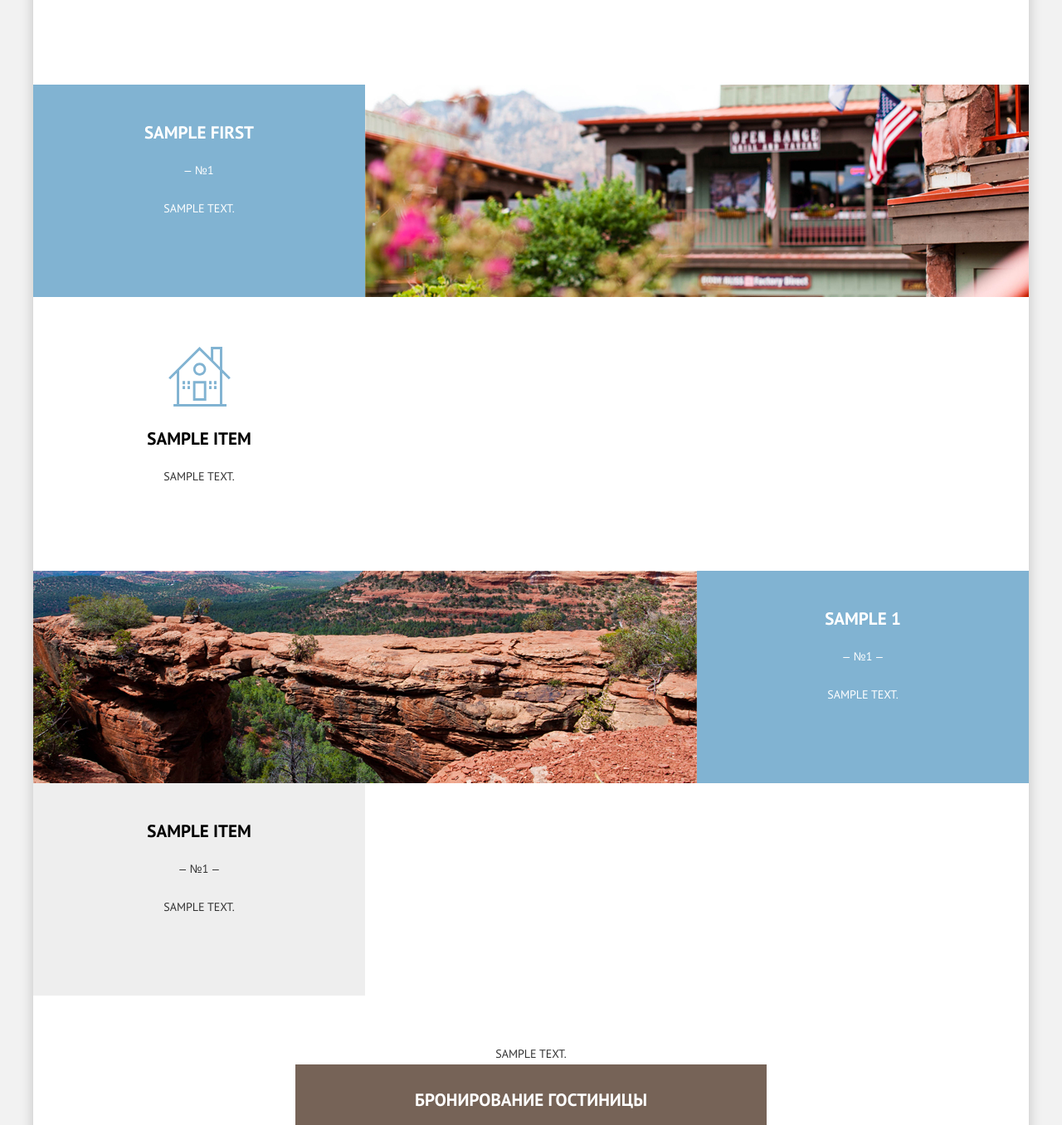
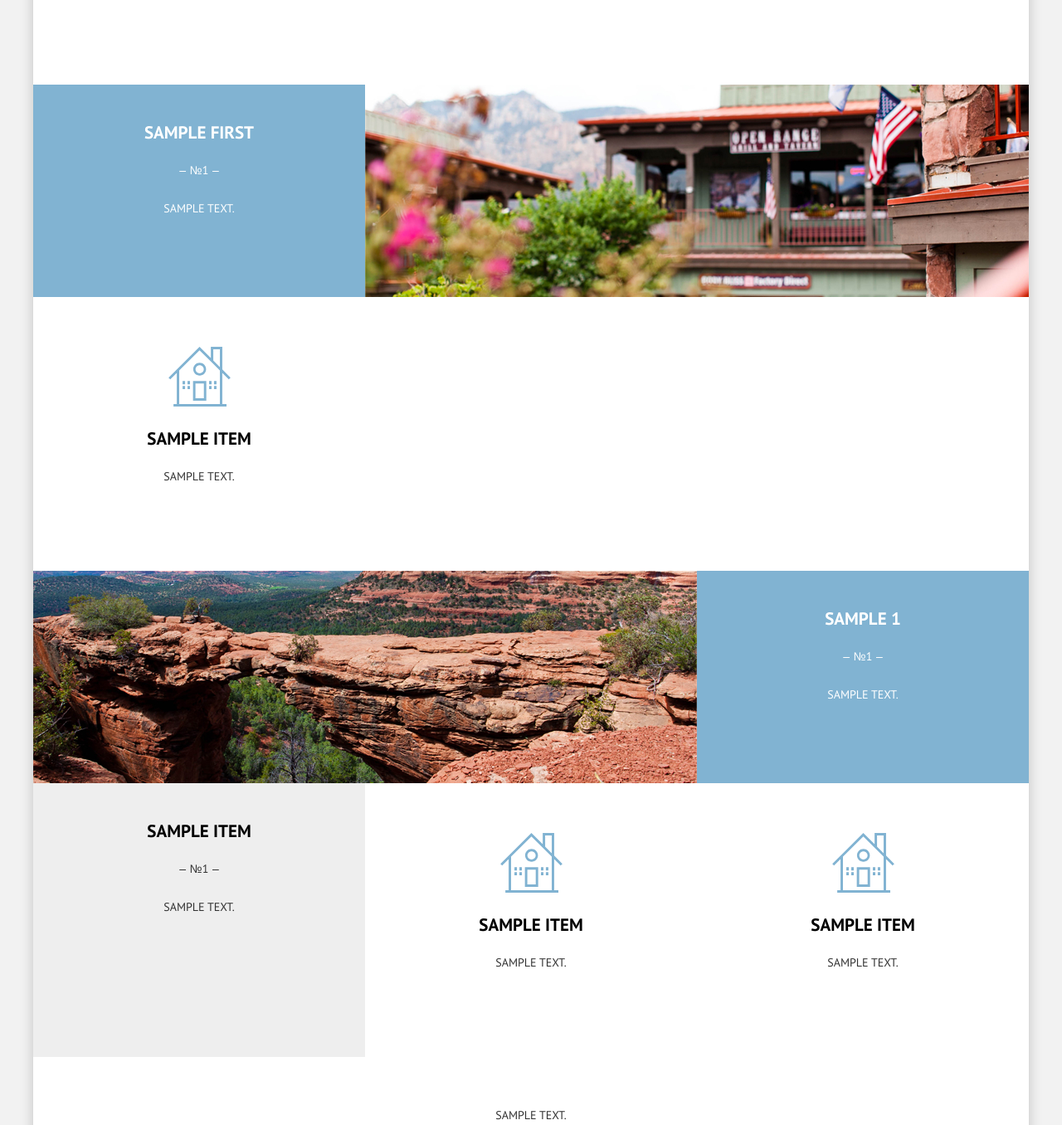
Before and after one commit to garinvit/Garpix, a Django app: template hotels/frontend/templates/index.html in a window 1280 px wide. Shown: the part 678-2034 px from the top of the page at 83% size. Run offline with Django 3.2, Linux system fonts and the light colour scheme; the template is opened without the code that fills it: most values are stand-ins (such as "Sample title", 1, 10 or a date in 2020); some libraries are stand-ins or nearby versions.

Commit message:
add refactoring and footer menu(sociallinks)

```diff
--- a/hotels/backend/hotels/admin/hotels_page.py
+++ b/hotels/backend/hotels/admin/hotels_page.py
@@ -1,8 +1,14 @@
+# from ..models.footer import SocialLink
 from ..models.hotels_page import HotelsPage
 from django.contrib import admin
 from garpix_page.admin import BasePageAdmin
 
+#
+# class SocialLinkInLine(admin.TabularInline):
+#     model = SocialLink
+
 
 @admin.register(HotelsPage)
 class HotelsPageAdmin(BasePageAdmin):
+    # inlines = [SocialLinkInLine]
     pass
--- a/hotels/backend/hotels/admin/one_hotel_page.py
+++ b/hotels/backend/hotels/admin/one_hotel_page.py
@@ -1,9 +1,11 @@
-from ..models.one_hotel_page import OneHotelPage, Comfort
+from ..models.one_hotel_page import OneHotelPage, Comfort, Type
 from django.contrib import admin
 from garpix_page.admin import BasePageAdmin
 
 
 admin.site.register(Comfort)
+admin.site.register(Type)
+
 
 @admin.register(OneHotelPage)
 class OneHotelPageAdmin(BasePageAdmin):
--- a/hotels/backend/index/admin/__init__.py
+++ b/hotels/backend/index/admin/__init__.py
@@ -1,4 +1,2 @@
-from .index_page import IndexPageAdmin, RecommendationAdmin, ReasonAdmin, MainBannerAdmin  # noqa
-
-
+from .index_page import IndexPageAdmin, ReasonAdmin, MainBannerAdmin  # noqa
 from .blank_page import BlankPageAdmin  # noqa
--- a/hotels/backend/index/models/__init__.py
+++ b/hotels/backend/index/models/__init__.py
@@ -1,3 +1,7 @@
 from .index_page import IndexPage  # noqa
 from .blank_page import BlankPage  # noqa
 from .booking import Booking  # noqa
+from .reason import Reason # noqa
+from .recommendation import Recommendation # noqa
+from .banner import MainBanner # noqa
+from .footer import SocialLink # noqa
--- a/hotels/backend/index/models/booking.py
+++ b/hotels/backend/index/models/booking.py
@@ -2,10 +2,10 @@ from django.db import models
 
 
 class Booking(models.Model):
-    date_in = models.CharField(verbose_name='Въезд', max_length=255,)
+    date_in = models.CharField(verbose_name='Въезд', max_length=255, )
     date_out = models.CharField(verbose_name='Выезд', max_length=255)
-    adults = models.PositiveIntegerField()
-    kids = models.PositiveIntegerField()
+    adults_count = models.PositiveIntegerField(verbose_name='Количество взрослых')
+    kids_count = models.PositiveIntegerField(verbose_name='Количество детей')
     created_at = models.DateTimeField(auto_now_add=True, verbose_name='Дата создания')
 
     class Meta:
--- a/hotels/frontend/templates/base.html
+++ b/hotels/frontend/templates/base.html
@@ -25,32 +25,35 @@
 </header>
 {% block main %}
 {% endblock %}
+
+{#{% for menu_item in menus.footer_menu %}#}
+
 <footer class="page-footer main-footer width-container">
     <section class="footer-contacts">
         <h2 class="visually-hidden">Контактная информация</h2>
-        <p>#visitsedona</p>
-        <p>тел: <a class="footer-phone" href="tel:+74956660166">+7(495) 666-01-66</a></p>
+        <p>{{ menus.footer_menu.0.title }}</p>
+        <p>тел: <a class="footer-phone" href="tel:+74956660166">{{ menus.footer_menu.1.title }}</a></p>
     </section>
 
     <section class="footer-social">
         <h2 class="visually-hidden">Ссылки на соцсети</h2>
         <ul>
             <li>
-                <a class="social-button" href="#" aria-label="Твиттэр">
+                <a class="social-button" href="{{ menus.footer_menu.2.get_link }}" aria-label="{{ menus.footer_menu.2.title }}">
                     <svg aria-hidden="true" focusable="false" width="17" height="17" viewBox="0 0 17 17" fill="none" xmlns="http://www.w3.org/2000/svg">
                         <path d="M10.95 1.14409C12.635 0.648089 13.934 1.41409 14.527 2.32309C15.2 2.09209 15.858 1.84209 16.538 1.61509C16.5249 2.30145 16.2117 2.94761 15.681 3.38309C16.366 3.55309 16.985 2.89209 16.985 2.89209C16.816 3.89209 15.979 4.68009 15.422 4.91609C15.191 11.6661 12.247 16.1331 5.34498 15.9981H4.89898C4.48898 15.9981 0.734977 15.5381 0.000976562 14.1111C2.27198 14.3071 3.89398 13.6891 4.69398 12.9341C3.73398 12.6341 2.01498 12.4571 1.71498 9.98409C2.06398 10.0901 2.27898 10.2121 2.90498 10.1031C1.70498 9.24709 0.373977 8.53009 0.447977 6.33009C0.732977 6.65809 1.51498 6.86609 1.78798 6.80209C1.08498 6.56109 -0.182023 3.44209 0.893977 1.85009C2.71198 3.70409 4.62898 5.45609 8.04598 5.62309C8.25398 3.33009 9.18298 1.79309 10.95 1.14409Z" fill="white"/>
                     </svg>
                 </a>
             </li>
             <li>
-                <a class="social-button" href="#" aria-label="Фэйсбук">
+                <a class="social-button" href="{{ menus.footer_menu.3.get_link }}" aria-label="{{ menus.footer_menu.3.title }}">
                     <svg aria-hidden="true" focusable="false" width="12" height="22" viewBox="0 0 12 22" fill="none" xmlns="http://www.w3.org/2000/svg">
                         <path d="M12 4V0H8C5.79086 0 4 1.79086 4 4V8H0V12H4V22H8V12H12V8H8V4H12Z" fill="white"/>
                     </svg>
                 </a>
             </li>
             <li>
-                <a class="social-button" href="#" aria-label="Ютьюб">
+                <a class="social-button" href="{{ menus.footer_menu.4.get_link }}" aria-label="{{ menus.footer_menu.4.title }}">
                     <svg aria-hidden="true" focusable="false" width="20" height="16" viewBox="0 0 20 16" fill="none" xmlns="http://www.w3.org/2000/svg">
                         <path fill-rule="evenodd" clip-rule="evenodd" d="M3 0H17C18.65 0 20 1.35 20 3V13C20 14.65 18.65 16 17 16H3C1.35 16 0 14.65 0 13V3C0 1.35 1.35 0 3 0ZM6.027 4.002V11.998L15.014 8L6.027 4.002Z" fill="white"/>
                     </svg>
--- a/hotels/frontend/templates/index.html
+++ b/hotels/frontend/templates/index.html
@@ -1,4 +1,5 @@
 {% extends 'base.html' %}
+{% load static %}
 
 {% block main %}
 
@@ -7,60 +8,80 @@
       <h1 class="visually-hidden">Городок Седона</h1>
 
       <section class="main-banner">
-        <h2 class="visually-hidden">{{object.main_banner.first.title}}</h2>
-        <p class="visually-hidden">{{object.main_banner.first.content}}</p>
+        <h2 class="visually-hidden">{{object.top_banner.title}}</h2>
+        <p class="visually-hidden">{{object.top_banner.content}}</p>
       </section>
 
       <section class="features">
-        <h2 class="visually-hidden">{{object.main_banner_set.first.title}}</h2>
+        <h2 class="visually-hidden">{{object.middle_banner.title}}</h2>
         <div class="features-title">
             {% if message %}
                 <p>{{ message }}</p>
             {% endif %}
-          {{object.main_banner.all.1.content|safe}}
+          {{object.middle_banner.content|safe}}
         </div>
         <ul class="features-list">
           <li class="feature-item-1">
             <div class="feature-item feature-main-city">
-              <h3>{{object.reason.first.title}}</h3>
-              <p>&ndash;&emsp13;№{{object.reason.first.number}}</p>
-              <p>{{object.reason.first.content|safe}}</p>
+              <h3>{{object.reason_set.first.title}}</h3>
+              <p>&ndash;&emsp13;№{{object.reason_set.first.number}}&emsp13;&ndash;</p>
+              <p>{{object.reason_set.first.content|safe}}</p>
             </div>
             <ul class="recommendations-list">
-              {% for item in object.recommendation.all %}
+              {% for item in object.reason_set.first.recommendation_set.all %}
               <li class="recommendation-item">
                 <h4>{{item.title}}</h4>
-                <p>{{item.description|safe}}</p>
+                <p>{{item.content|safe}}</p>
               </li>
               {% endfor %}
             </ul>
           </li>
           <li class="feature-item-2">
             <div class="feature-item feature-main-bridge">
-              <h3>{{object.reason.all.1.title}}</h3>
-              <p>&ndash;&emsp13;№{{object.reason.all.1.number}}&emsp13;&ndash;</p>
-              <p>{{object.reason.all.1.content|safe}}</p>
+              <h3>{{object.reason_set.all.1.title}}</h3>
+              <p>&ndash;&emsp13;№{{object.reason_set.all.1.number}}&emsp13;&ndash;</p>
+              <p>{{object.reason_set.all.1.content|safe}}</p>
             </div>
           </li>
-          {% for item in object.reason.all|slice:"2:" %}
+            {% if object.reason_set.all.1 %}
+                <ul class="recommendations-list">
+                    {% for item in object.reason_set.all.1.recommendation_set.all %}
+                        <li class="recommendation-item">
+                            <h4>{{item.title}}</h4>
+                            <p>{{item.content|safe}}</p>
+                        </li>
+                    {% endfor %}
+                </ul>
+            {% endif %}
+{#        <ul>#}
+          {% for item in object.reason_set.all|slice:"2:" %}
           <li class="feature-item feature-standart">
               <h3>{{item.title}}</h3>
               <p>&ndash;&emsp13;№{{item.number}}&emsp13;&ndash;</p>
               <p>{{item.content|safe}}</p>
             </div>
           </li>
+              {% if item.recommendation_set.all %}
+                  <ul class="recommendations-list">
+                      {% for rec in item.recommendation_set.all %}
+                          <li class="recommendation-item">
+                              <h4>{{ rec.title}}</h4>
+                              <p>{{ rec.content|safe}}</p>
+                          </li>
+                      {% endfor %}
+                  </ul>
+              {% endif %}
           {% endfor %}
         </ul>
       </section>
 
       <section class="search">
-        <h2 class="visually-hidden">{{object.main_banner.last.title}}</h2>
-          {{object.main_banner.last.content|safe}}
+        <h2 class="visually-hidden">{{object.bottom_banner.title}}</h2>
+          {{object.bottom_banner.content|safe}}
         <button class="button button-form-show" type="button">Бронирование гостиницы</button>
         <section class="modal">
           <h3 class="visually-hidden">Форма поиска гостиницы в Седоне</h3>
 
-{#          <form class="search-form" action="#" method="get">#}
           <form class="search-form" method="post">
               {% csrf_token %}
             <p>
@@ -84,13 +105,13 @@
               </button>
             </p>
             <p>
-              <label for="adults">взрослые:</label>
-              <input class="number-input" type="text" name="adults" id="id_adults"  pattern="^[ 0-9]+$" value="2" aria-label="укажите количество взрослых">
+              <label for="adults_count">взрослые:</label>
+              <input class="number-input" type="text" name="adults_count" id="id_adults_count"  pattern="^[ 0-9]+$" value="2" aria-label="укажите количество взрослых">
               <button class="button button-number-minus button-adults-minus" type="button" name="number-minus-icon" aria-label="уменьшить значение"></button>
               <button class="button button-number-plus button-adults-plus" type="button" name="number-plus-icon" aria-label="увеличить значение"></button>
 
-              <label for="kids">дети:</label>
-              <input class="number-input" type="text" name="kids" id="id_kids"  pattern="^[ 0-9]+$" value="0" aria-label="укажите количество детей">
+              <label for="kids_count">дети:</label>
+              <input class="number-input" type="text" name="kids_count" id="id_kids_count"  pattern="^[ 0-9]+$" value="0" aria-label="укажите количество детей">
               <button class="button button-number-minus button-kids-minus" type="button" name="number-minus-icon" aria-label="уменьшить значение"></button>
               <button class="button button-number-plus button-kids-plus" type="button" name="number-plus-icon" aria-label="увеличить значение"></button>
             </p>
@@ -109,4 +130,5 @@
         </iframe>
       </section>
     </main>
+
 {% endblock %}
```
Also changed, not shown: hotels/backend/app/settings.py (+5 -3 lines), hotels/backend/hotels/models/footer.py (added, +18 -0 lines), hotels/backend/hotels/models/hotels_page.py (+5 -4 lines), hotels/backend/hotels/models/one_hotel_page.py (+19 -10 lines), hotels/backend/index/admin/index_page.py (+38 -30 lines), hotels/backend/index/models/banner.py (added, +14 -0 lines), hotels/backend/index/models/footer.py (added, +18 -0 lines), hotels/backend/index/models/index_page.py (+13 -43 lines), hotels/backend/index/models/reason.py (added, +18 -0 lines), hotels/backend/index/models/recommendation.py (added, +17 -0 lines), hotels/frontend/templates/hotels.html (+5 -5 lines).
